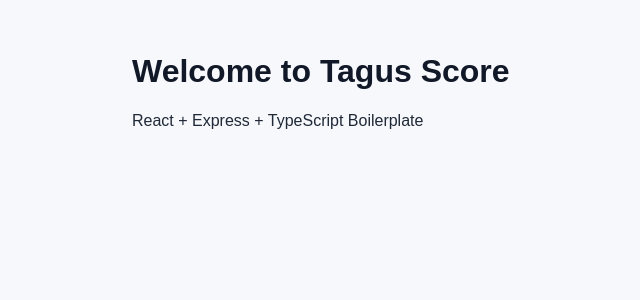
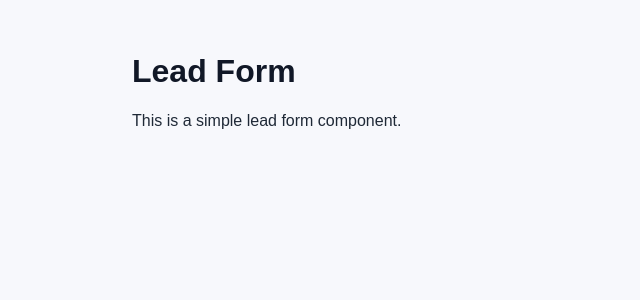
Before and after one commit to snot-dev-sky/tagus-score, a React app: page /lead-form in a window 1280 px wide. Shown: the top 300 px of the page, without its empty margins (58-698 px from the left). Built offline with nearby package versions, Linux system fonts and the light colour scheme.

Commit message:
added lead file and colors css

```diff
--- a/src/client/App.tsx
+++ b/src/client/App.tsx
@@ -1,12 +1,23 @@
 import React from 'react';
+import { BrowserRouter as Router, Routes, Route } from 'react-router-dom';
+import LeadForm from './Lead-Form';
 import './styles/global.css';
 
 const App: React.FC = () => {
   return (
-    <div className="app-container">
-      <h1>Welcome to Tagus Score</h1>
-      <p>React + Express + TypeScript Boilerplate</p>
-    </div>
+    <Router>
+      <div className="app-container">
+        <Routes>
+          <Route path="/" element={
+            <>
+              <h1>Welcome to Tagus Score</h1>
+              <p>React + Express + TypeScript Boilerplate</p>
+            </>
+          } />
+          <Route path="/lead-form" element={<LeadForm />} />
+        </Routes>
+      </div>
+    </Router>
   );
 };
 
--- /dev/null
+++ b/src/client/Lead-Form.tsx
@@ -0,0 +1,12 @@
+import React from 'react';
+
+const LeadForm: React.FC = () => {
+  return (
+    <div>
+      <h1>Lead Form</h1>
+      <p>This is a simple lead form component.</p>
+    </div>
+  );
+};
+
+export default LeadForm;
--- /dev/null
+++ b/src/client/styles/colors.css
@@ -0,0 +1,4 @@
+:root {
+  --dark-background: #121212;
+  --white: #ffffff;
+}
--- a/tsconfig.json
+++ b/tsconfig.json
@@ -14,7 +14,6 @@
     "forceConsistentCasingInFileNames": true,
     "resolveJsonModule": true,
     "moduleResolution": "bundler",
-    "isolatedModules": true,
-    "types": ["@chakra-ui/react"]
+    "isolatedModules": true
   }
 }
```
Also changed, not shown: package.json (+2 -5 lines).
